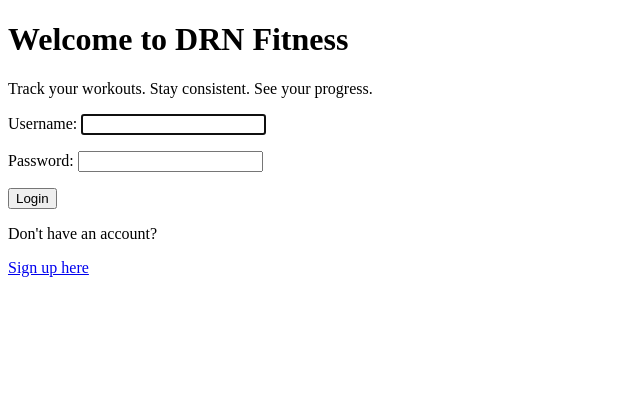
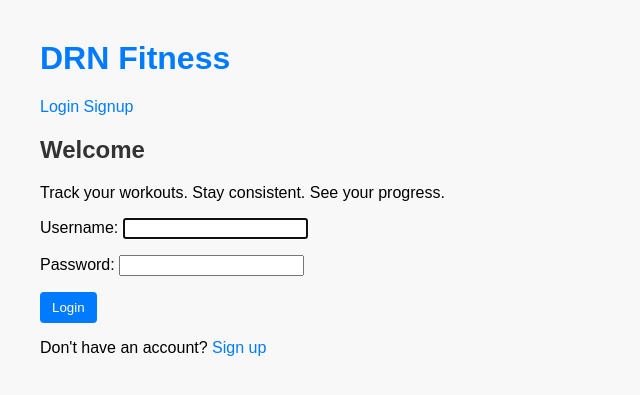
Before and after one commit to danielsangronis1386/django-crud-app-lab, a Django app: page / in a window 1280 px wide. Shown: the top 395 px of the page, without its empty margins (0-640 px from the left). Run offline with Django 5.2, Linux system fonts and the light colour scheme.

Commit message:
css style

```diff
--- /dev/null
+++ b/drnlog/workouts/static/css/style.css
@@ -0,0 +1,31 @@
+body {
+    background-color: #f8f8f8;
+    font-family: Arial, sans-serif;
+    margin: 40px;
+}
+
+h1, h2 {
+    color: #333;
+}
+
+a {
+    color: #007bff;
+    text-decoration: none;
+}
+
+a:hover {
+    text-decoration: underline;
+}
+
+button {
+    background-color: #007bff;
+    color: white;
+    border: none;
+    padding: 8px 12px;
+    border-radius: 4px;
+    cursor: pointer;
+}
+
+button:hover {
+    background-color: #0056b3;
+}
--- /dev/null
+++ b/drnlog/workouts/templates/base.html
@@ -0,0 +1,32 @@
+<!DOCTYPE html>
+<html lang="en">
+<head>
+    {% load static %}
+    <meta charset="UTF-8">
+    <meta name="viewport" content="width=device-width, initial-scale=1.0">
+    <title>DRN Fitness</title>
+    <link rel="stylesheet" href="{% static 'css/style.css'%}">
+</head>
+<body>
+    <header>
+        <h1><a href="{% url 'home' %}">DRN Fitness</a></h1>
+        <nav>
+            {% if user.is_authenticated %}
+                <a href="{% url 'workout_list' %}">Workouts</a>
+                <form method="post" action="{% url 'logout' %}" style="display:inline">
+                    {% csrf_token %}
+                    <button type="submit">Logout</button>
+                </form>
+            {% else %}
+                <a href="{% url 'home' %}">Login</a>
+                <a href="{% url 'signup' %}">Signup</a>
+            {% endif %}
+        </nav>
+    </header>
+
+    <main>
+        {% block content %}{% endblock %}
+    </main>
+
+</body>
+</html>
--- a/drnlog/workouts/templates/home.html
+++ b/drnlog/workouts/templates/home.html
@@ -1,12 +1,9 @@
-<!DOCTYPE html>
-<html>
-<head>
-    <title>DRN Fitness</title>
-</head>
-<body>
+{% extends 'base.html' %}
+
+{% block content %}
     {% if not user.is_authenticated %}
-        <h1>Welcome to DRN Fitness</h1>
-        <p>Track your workouts. Stay consistent. See your progress.</p>
+    <h2>Welcome</h2>
+    <P>Track your workouts. Stay consistent. See your progress.</P>
 
     <form action="{% url 'home' %}" method="post" class="login">
         {% csrf_token %}
@@ -15,17 +12,9 @@
         <button type="submit">Login</button>
     </form>
 
-        <p>Don't have an account?</p>
-            <a href="% url 'signup' %">Sign up here</a>
-
-        </p>
+    <p>Don't have an account? <a href="{% url 'signup' %}">Sign up</a></p>
   {% else %}
     <h2>Welcome back, {{ user.username }}</h2>
     <p><a href="{% url 'workout_list' %}">View All Workouts</a></p>
-        <form method="post" action="{% url 'logout' %}">
-            {% csrf_token %}
-            <button type="submit">Logout</button>
-        </form>
   {% endif %}
-</body>
-</html>
+{% endblock %}
--- a/drnlog/workouts/templates/workouts/exercise_form.html
+++ b/drnlog/workouts/templates/workouts/exercise_form.html
@@ -1,4 +1,7 @@
+
+{% extends 'base.html' %}
 <!DOCTYPE html>
+{% block content %}
 <html>
 <head>
     <title>{Add Exercise}</title>
@@ -47,3 +50,4 @@
     <p><a href="{% url 'workout_detail' workout.id %}">Back to workout</a></p>
 </body>
 </html>
+{% endblock %}
--- a/drnlog/workouts/templates/workouts/musclepart_confirm_delete.html
+++ b/drnlog/workouts/templates/workouts/musclepart_confirm_delete.html
@@ -1,4 +1,7 @@
+
+{% extends 'base.html' %}
 <!DOCTYPE html>
+{% block content %}
 <html>
 <head>
     <title>Delete {{ muscle_part.name }}</title>
@@ -15,3 +18,4 @@
     <p><a href="{% url 'musclepart_list' %}">Cancel</a></p>
 </body>
 </html>
+{% endblock %}
--- a/drnlog/workouts/templates/workouts/musclepart_detail.html
+++ b/drnlog/workouts/templates/workouts/musclepart_detail.html
@@ -1,4 +1,7 @@
+
+{% extends 'base.html' %}
 <!DOCTYPE html>
+{% block content %}
 <html>
 <head>
     <title>{{ muscle_part.name }}</title>
@@ -14,3 +17,4 @@
     <p><a href="{% url 'musclepart_list' %}">Back to all Muscle Parts</a></p>
 </body>
 </html>
+{% endblock %}
--- a/drnlog/workouts/templates/workouts/musclepart_form.html
+++ b/drnlog/workouts/templates/workouts/musclepart_form.html
@@ -1,4 +1,7 @@
+
+{% extends 'base.html' %}
 <!DOCTYPE html>
+{% block content %}
 <html>
 <head>
     <title>{% if muscle_part %}Edit{% else %}Add{% endif %} Muscle Part</title>
@@ -16,3 +19,4 @@
     <p><a href="{% url 'musclepart_list' %}">Back</a></p>
 </body>
 </html>
+{% endblock %}
--- a/drnlog/workouts/templates/workouts/musclepart_list.html
+++ b/drnlog/workouts/templates/workouts/musclepart_list.html
@@ -1,4 +1,7 @@
+
+{% extends 'base.html' %}
 <!DOCTYPE html>
+{% block content %}
 <html>
 <head>
     <title>Muscle Parts</title>
@@ -19,3 +22,4 @@
     <p><a href="{% url 'workout_list' %}">Back to Workouts</a></p>
 </body>
 </html>
+{% endblock %}
--- a/drnlog/workouts/templates/workouts/workout_confirm_delete.html
+++ b/drnlog/workouts/templates/workouts/workout_confirm_delete.html
@@ -1,4 +1,7 @@
+
+{% extends 'base.html' %}
 <!DOCTYPE html>
+{% block content %}
 <html>
 <head>
     <title>Delete Workout</title>
@@ -15,3 +18,4 @@
     <p> <a href="{% url 'workout_detail' workout.id %}"> Cancel</a></p>
 </body>
 </html>
+{% endblock %}
--- a/drnlog/workouts/templates/workouts/workout_detail.html
+++ b/drnlog/workouts/templates/workouts/workout_detail.html
@@ -1,4 +1,7 @@
+
+{% extends 'base.html' %}
 <!DOCTYPE html>
+{% block content %}
 <html>
 <head>
     <title>{{ workout.name }}</title>
@@ -40,3 +43,4 @@
     <a href="{% url 'workout_delete' workout.id %}">Delete</a></p>
 </body>
 </html>
+{% endblock %}
--- a/drnlog/workouts/templates/workouts/workout_form.html
+++ b/drnlog/workouts/templates/workouts/workout_form.html
@@ -1,4 +1,6 @@
+{% extends 'base.html' %}
 <!DOCTYPE html>
+{% block content %}
 <html>
 <head>
     <title>New Workout</title>
@@ -23,3 +25,4 @@
     <p><a href="{% url 'workout_list' %}">Back to all workouts</a></p>
 </body>
 </html>
+{% endblock %}
--- a/drnlog/workouts/templates/workouts/workout_list.html
+++ b/drnlog/workouts/templates/workouts/workout_list.html
@@ -1,4 +1,7 @@
+{% extends 'base.html' %}
+
 <!DOCTYPE html>
+{% block content %}
 <html>
 <head>
     <title>Workout Log</title>
@@ -21,3 +24,4 @@
     </ul>
 </body>
 </html>
+{% endblock %}
```
Also changed, not shown: drnlog/workouts/templates/workouts/exercise_confirm_delete.html (+10 -0 lines). Lines whose indentation alone changed are shown as unchanged.
